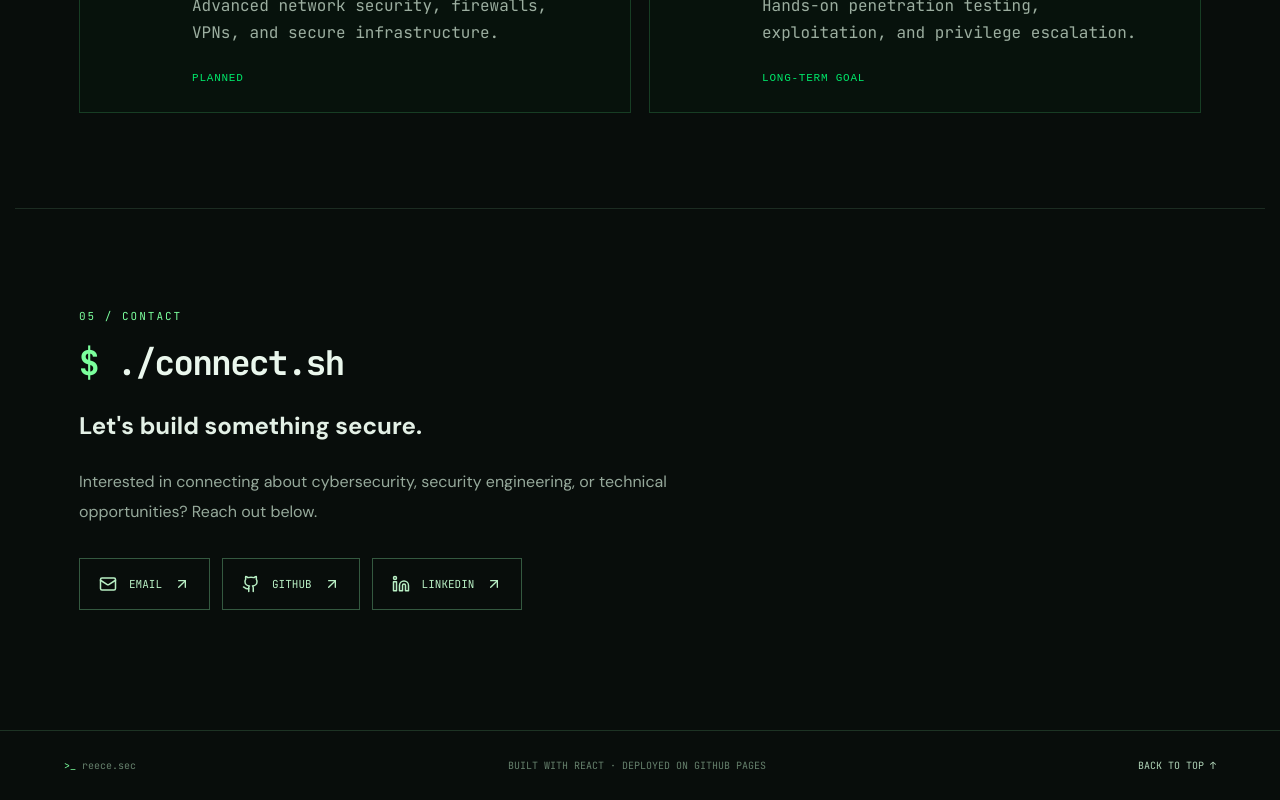
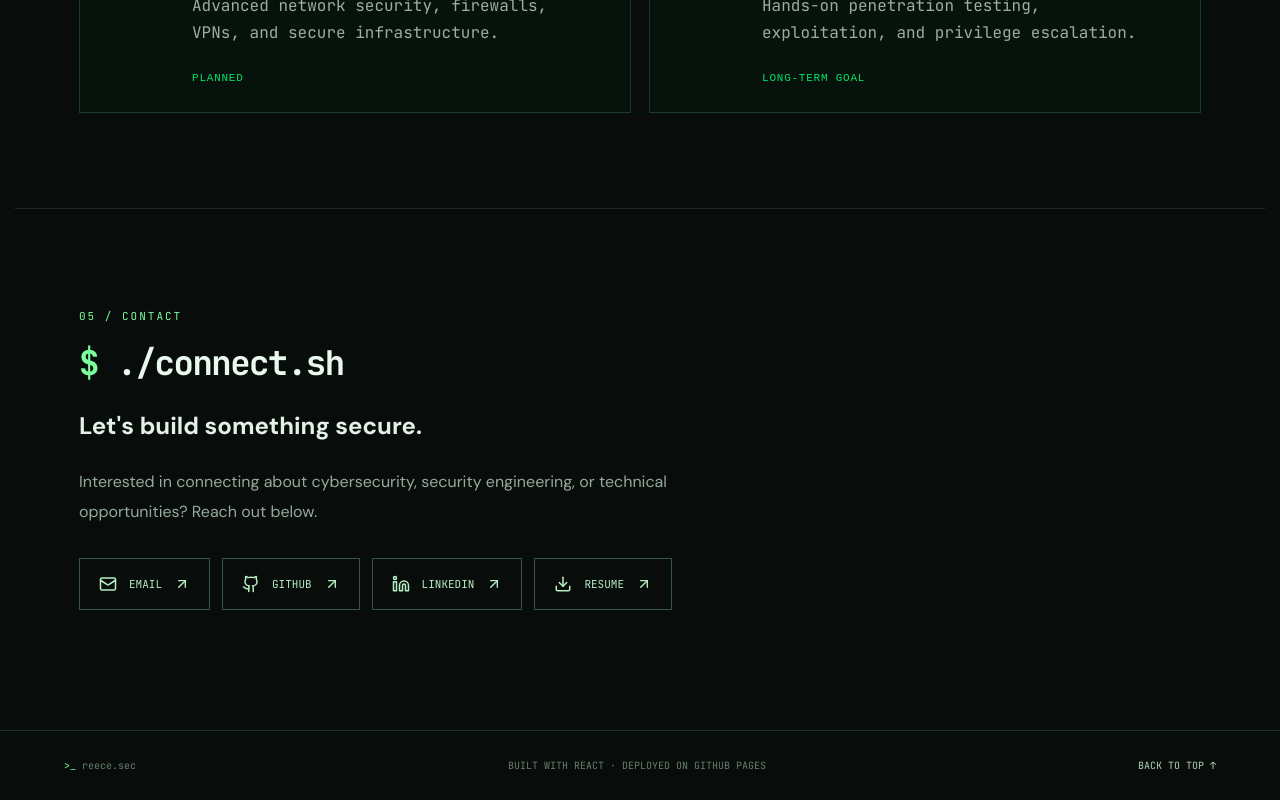
Before and after one commit to ReeceWasTaken/portfolio-reece, a React (Vite) app: page / in a window 1280 px wide. Shown: the part 3402-4202 px from the top of the page. Built offline with nearby package versions, Linux system fonts and the light colour scheme.

Commit message:
Add resume URL to data.js

```diff
--- a/src/data.js
+++ b/src/data.js
@@ -7,7 +7,7 @@ export const profile = {
   github: 'https://github.com/ReeceWasTaken',
   linkedin: 'https://www.linkedin.com/in/reece-ludlow/',
   email: 'reeceludlow51802@gmail.com',
-  resume: '', // Add your resume URL when ready.
+  resume: '/portfolio-reece/Reece_Ludlow_Resume.pdf',
 };
 
 // Featured and planned projects.
```
